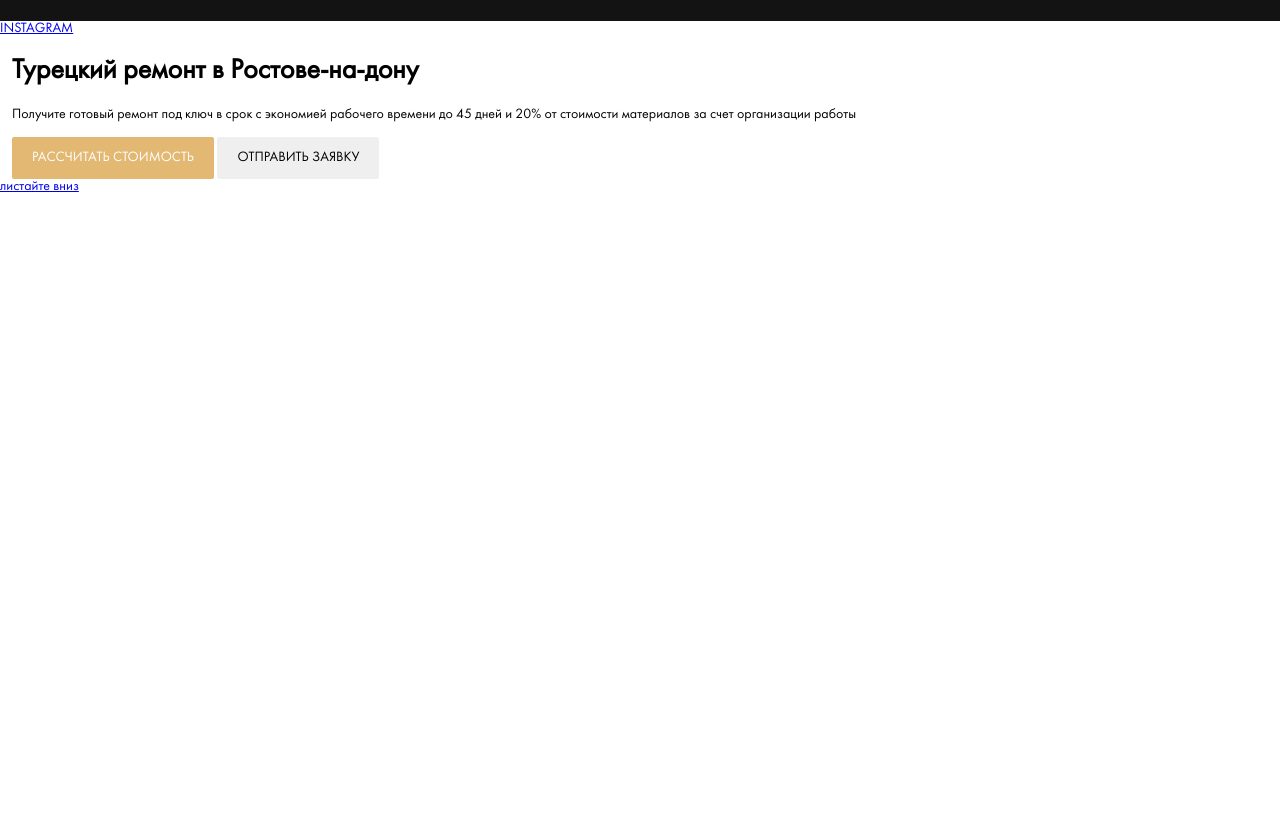
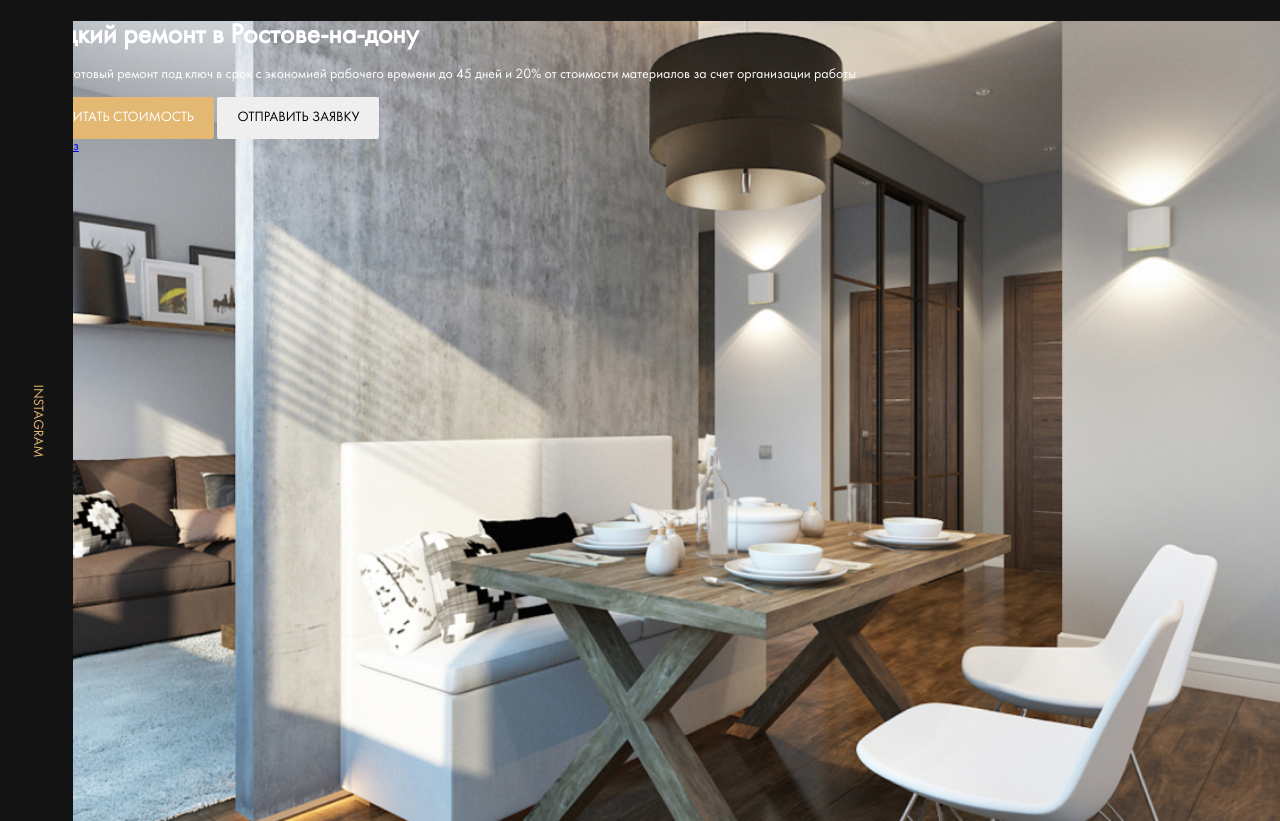
Before and after one commit to lordofmankind/index, a website: page index.html in a window 1280 px wide. Shown: the part 69-890 px from the top of the page. Before the commit the page ends 800 px from the top, so only its background shows below. Drawn offline with Linux system fonts and the light colour scheme; files whose address does not match are found by name.

Commit message:
add: istagram button

```diff
--- a/gulpfile.js
+++ b/gulpfile.js
@@ -21,9 +21,7 @@ function bs() {
 function serveSass() {
     return src("./sass/**/*.sass", "./sass/**/*.sass")
         .pipe(sass())
-        .pipe(autoprefixer({
-            cascade: false
-        }))
+
         .pipe(dest("./css"))
         .pipe(browserSync.stream());
 };
--- a/index.html
+++ b/index.html
@@ -30,7 +30,9 @@
 	</header>
 	<main>
 		<div class="hero">
-			<a href="#" class="instagram hero__instafram">INSTAGRAM</a>
+            <div class="instagram hero__instagram">
+                <a href="#" class="instagram__link">INSTAGRAM</a>
+            </div>
 			<div class="hero__content">
 				<div class="container">
 					<h1 class="title hero__title">Турецкий ремонт в Ростове-на-дону</h1>
--- a/sass/style.sass
+++ b/sass/style.sass
@@ -1,9 +1,10 @@
+@import 'fonts'
 @import 'normalize'
 @import 'grid'
 @import 'variables'
 @import 'interface'
 @import 'templates/_header'
-@import 'fonts'
+@import 'templates/_hero'
 
 body
   font-family: 'Futura Book', sans-serif
--- /dev/null
+++ b/sass/templates/_hero.sass
@@ -0,0 +1,23 @@
+.hero
+  position: relative
+  background: $dark url('../img/hero-bg.jpg') no-repeat center / cover
+  height: 100vh
+  color: $light
+  &__instagram
+      position: absolute
+      max-width: 82px
+      left: 0
+      top: 0
+      height: 100%
+.instagram
+  display: flex
+  background-color: $dark
+  justify-content: center
+  align-items: center
+  &__link
+    text-transform: uppercase
+    color: $primary
+    text-decoration: none
+    transform: rotate(90deg)
+.title
+  margin: 0
```
Also changed, not shown: css/style.css, img/hero-bg.jpg (added).
